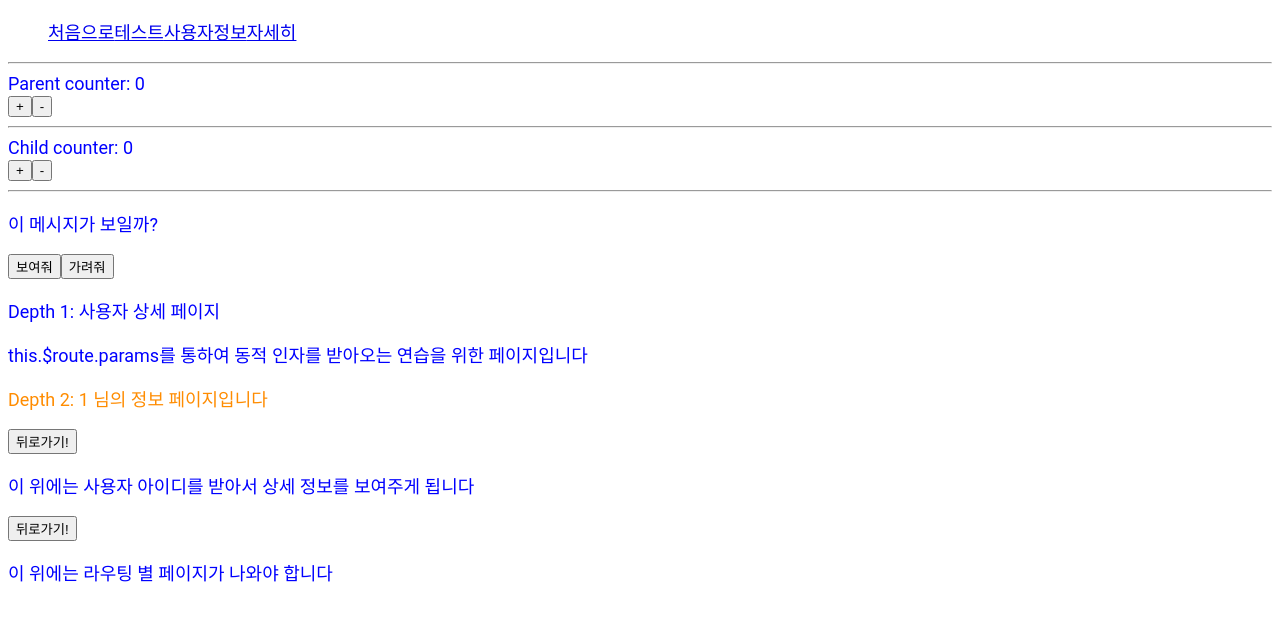
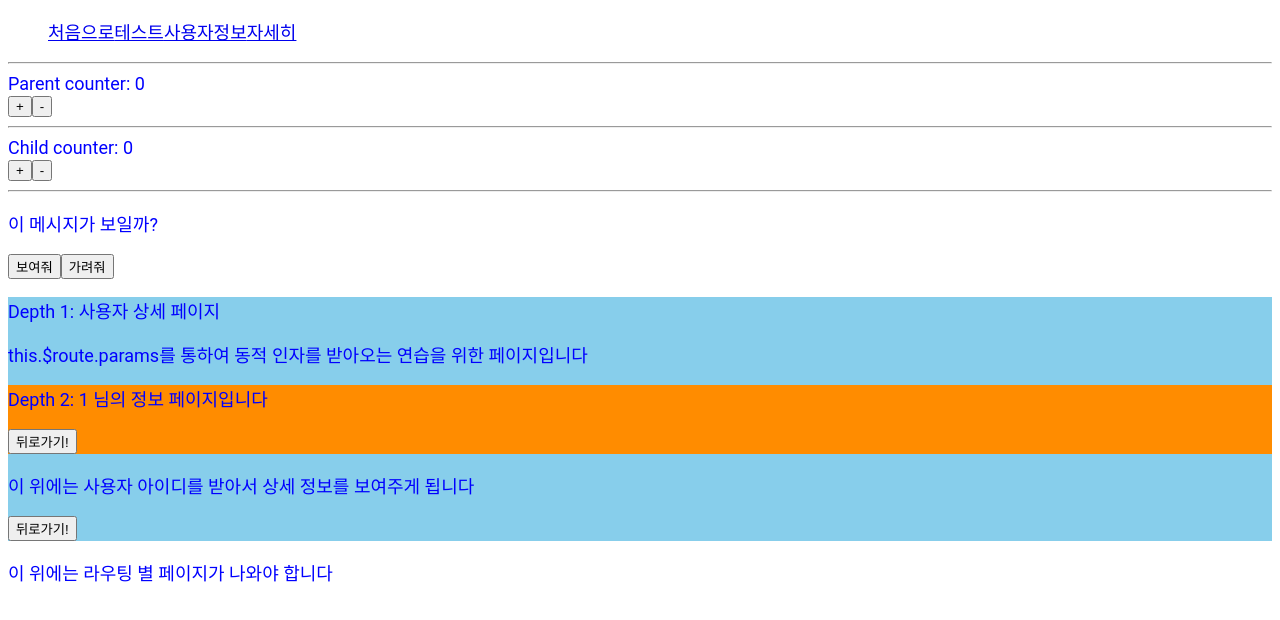
Before and after one commit to cadenzah/vue-practice, a Vue app: page /user/1 in a window 1280 px wide. Shown: the top 620 px of the page. Built offline with nearby package versions, Linux system fonts and the light colour scheme.

Commit message:
added style to distinguish routings

```diff
--- a/src/pages/User.vue
+++ b/src/pages/User.vue
@@ -1,5 +1,5 @@
 <template>
-  <div>
+  <div class="user">
     <p>Depth 1: 사용자 상세 페이지</p>
     <p>this.$route.params를 통하여 동적 인자를 받아오는 연습을 위한 페이지입니다</p>
     <router-view></router-view>
@@ -18,6 +18,8 @@ export default {
 }
 </script>
 
-<style>
-
+<style scoped>
+.user {
+  background-color: skyblue;
+}
 </style>
--- a/src/pages/UserDetail.vue
+++ b/src/pages/UserDetail.vue
@@ -1,6 +1,6 @@
 <template>
-  <div>
-    <p class="user-detail">Depth 2: {{userId}} 님의 정보 페이지입니다</p>
+  <div class="user-detail">
+    <p>Depth 2: {{userId}} 님의 정보 페이지입니다</p>
     <button @click="navigatePrev">뒤로가기!</button>
   </div>
 </template>
@@ -22,6 +22,6 @@ export default {
 
 <style scoped>
 .user-detail {
-  color: darkorange;
+  background-color: darkorange;
 }
 </style>
```
